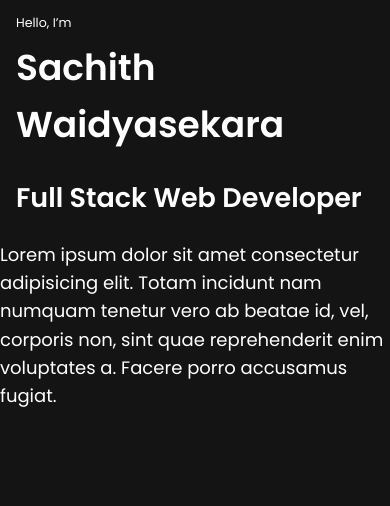
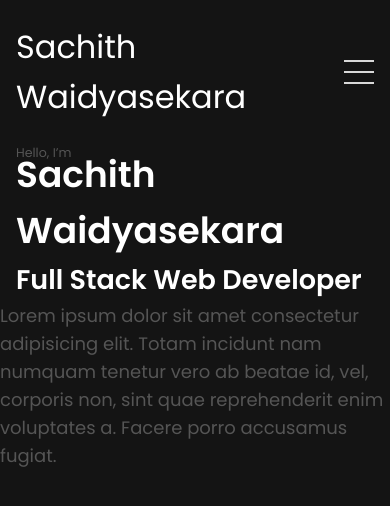
Before and after one commit to sachithplus/sachith-portfolio, a plain HTML site: page index.html in a window 390 px wide. Drawn offline with Linux system fonts and the light colour scheme.

Commit message:
Nav bar and Hamburger Menu
Feat: Implement responsive navigation with hamburger menu

```diff
--- a/index.html
+++ b/index.html
@@ -11,10 +11,41 @@
 </head>
 <body>
 <header class="header">
+<div class="wrapper">
+    <nav id="desktop-nav">
+        <div class="logo">Sachith Waidyasekara</div>
+        <div>
+            <ul class="nav-links">
+                <li><a href="#about">About</a></li>
+                <li><a href="#skills">Skills</a></li>
+                <li><a href="#projects">Projects</a></li>
+                <li><a href="contact">Contact</a></li>
+            </ul>
+        </div>
+    </nav>
+    <nav id="hamburger-nav">
+        <div class="logo">Sachith Waidyasekara</div>
+        <div class="hamburger-menu">
+            <div class="hamburger-icon" onclick="toggleMenu()">
+                <span></span>
+                <span></span>
+                <span></span>
+            </div>
+            </div>
+        <div class="menu-links">
+            <ul>
+            <li><a href="#about" onclick="toggleMenu()">About</a></li>
+            <li><a href="#skills" onclick="toggleMenu()">Skills</a></li>
+            <li><a href="#projects" onclick="toggleMenu()">Projects</a></li>
+            <li><a href="contact" onclick="toggleMenu()">Contact</a></li>
+            </ul>
+        </div>
 
+    </nav>
+    </div>
 </header>
 <main id="main">
-<div class="wrapper">
+ <div class="wrapper">
     <p class="greeting">Hello, I’m</p>
     <h1>Sachith Waidyasekara</h1>
     <h2>Full Stack Web Developer</h2>
@@ -28,6 +59,9 @@
 
 
     <P>Lorem ipsum dolor sit amet consectetur adipisicing elit. Totam incidunt nam numquam tenetur vero ab beatae id, vel, corporis non, sint quae reprehenderit enim voluptates a. Facere porro accusamus fugiat.</P>
+    <script src="script.js">
+
+    </script>
 </body>
 </html>
 
--- /dev/null
+++ b/script.js
@@ -0,0 +1,7 @@
+function toggleMenu(){
+    const hamburgerIcon = document.querySelector('.hamburger-icon');
+    const menuLinks = document.querySelector('.menu-links');
+
+    hamburgerIcon.classList.toggle('open');
+    menuLinks.classList.toggle('open');
+}
--- a/style.css
+++ b/style.css
@@ -19,14 +19,17 @@
 html{
     box-sizing: border-box;
     font-size: 100%;
+    scroll-behavior: smooth;
 }
 *,
 *::before,
 *::after{
     box-sizing: inherit;
+    padding: 0;
+    margin: 0;
 }
 body{
-    margin: 0;
+
     font-family: 'Poppins', 'Roboto', sans-serif;
     background-color: var(--background);
     color: var(--Text1);
@@ -39,23 +42,126 @@ body{
     margin-inline: auto;
 }
 
- /* 600/16 */
-@media (min-width: 37.5em){
+.greeting{
+    font-size: 0.7em;
+    margin-bottom: -1rem;
+}
+p{
+    color: rgb(85, 85, 85);
+}
 
-.wrapper{
-    width: calc(100% - 3.75rem);
+/*Transition*/
+a, .btn{
+    transition: all 300ms ease;
+}
+
+/*Desktop nav */
+nav, .nav-links{
+display: flex;
+}
+nav{
+    justify-content: space-around;
+    align-items: center;
+    height: 17vh;
+}
+.nav-links{
+    gap: 2rem;
+    list-style: none;
+    font-size: 1.5rem;
+}
+a{
+    color: var(--Text2);
+    text-decoration: none;
+    text-decoration-color: black;
+}
+a:hover{
+    color: var(--green);
+    text-decoration: underline;
+    text-underline-offset: 1rem;
+    text-decoration-color: var(--green);
+}
+.logo{
+    font-size: 2rem;
+}
+.logo:hover{
+    cursor: default;
+}
+/* Hamburger menu*/
+#hamburger-nav{
+    display: none;
+    position: relative;
+}
+.hamburger-menu{
+    position: relative;
+    display: inline-block;
+}
+.hamburger-icon{
+    display: flex;
+    flex-direction: column;
+    justify-content: space-between;
+    height: 24px;
+    width: 30px;
+    cursor: pointer;
+}
+
+.hamburger-icon span{
+    width: 100%;
+    height: 2px;
+    background-color: var(--Text2);
+    transition: all 0.3s ease-in-out;
+}
+.menu-links{
+    position: absolute;
+   top:100%;
+   left: 0%;
+   background-color: var(--dark-gray);
+   width: 100%;
+   max-height: 0;
+   overflow: hidden;
+   transition: all 0.3s ease-in-out;
+
+}
+.menu-links a{
+   display: block;
+   padding: 10px;
+   text-align: center;
+    font-size: 1.5rem;
+    color: var(--Text2);
+    text-decoration: none;
+    transition: all 0.3s ease-in-out;
+
+}
+.menu-links ul{
+    list-style: none;
+    padding: 0%;
+    margin: 0%;
+}
 
 
+.menu-links.open{
+    max-height: 300px;
+    overflow: visible;
+    display: block;
+}
 
+.hamburger-icon.open span:first-child{
+    transform: rotate(45deg) translate(7px,7px);
 }
+.hamburger-icon.open span:nth-child(2){
+    opacity: 0;
+}
+.hamburger-icon.open span:last-child{
+    transform: rotate(-45deg) translate(7px,-7px);
 }
 
 
 
+@media screen and (max-width:1200px){
+    #desktop-nav{
+        display: none;
+    }
 
-
-
-.greeting{
-    font-size: 0.7em;
-    margin-bottom: -1rem;
+    #hamburger-nav{
+        display: flex;
+    }
 }
```
